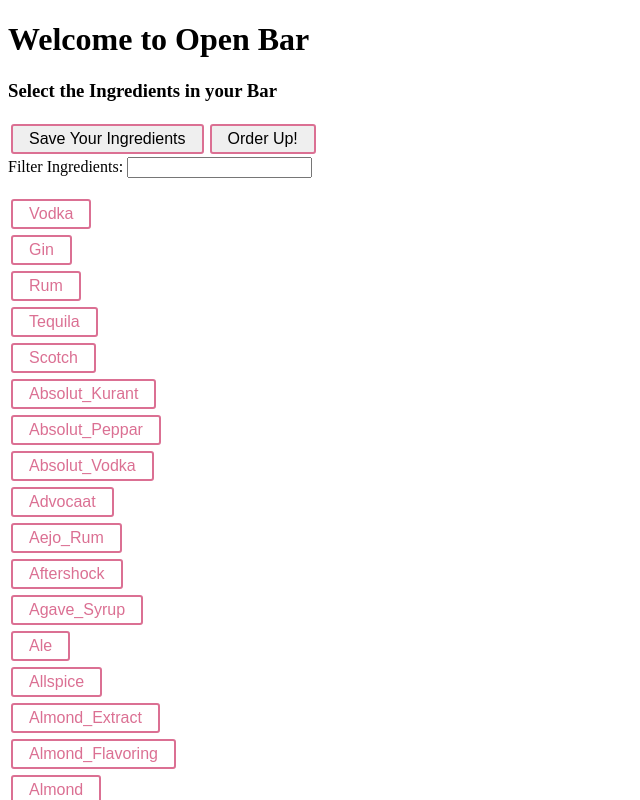
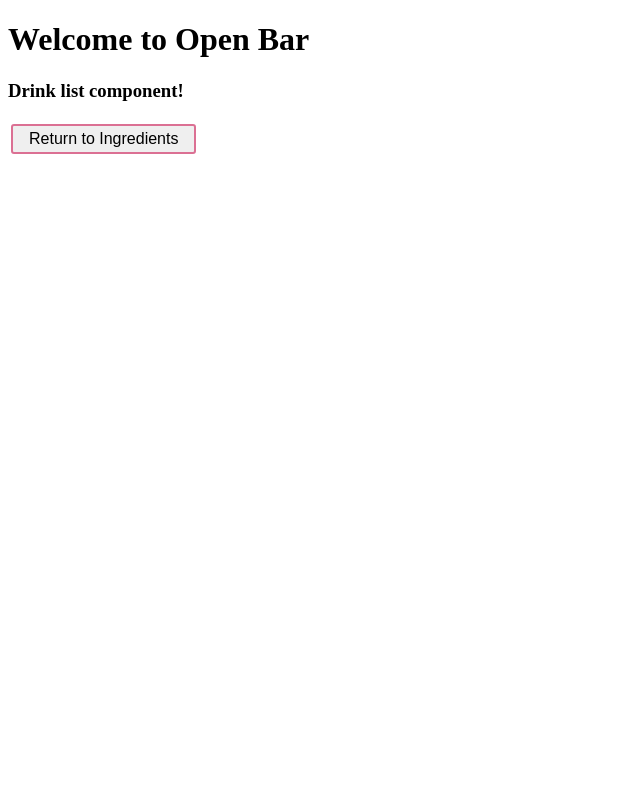
Before and after one commit to phamner/open-bar, a React app: page / in a window 1280 px wide. Both pictures are taken after a click on the button "Order Up!". Shown: the top 800 px of the page, without its empty margins (0-640 px from the left). Built offline with nearby package versions, Linux system fonts and the light colour scheme.

Commit message:
Add page changing functionality.

```diff
--- a/client/src/components/IngredientSelector.jsx
+++ b/client/src/components/IngredientSelector.jsx
@@ -23,8 +23,8 @@ const IngredientSelector = function(props){
   return(
     <div>
       <h3>Select the Ingredients in your Bar</h3>
-      <Button>Save Your Ingredients</Button>
-      <Button>Order Up!</Button>
+      <Button onClick={props.saveIngredients}>Save Your Ingredients</Button>
+      <Button onClick={props.renderDrinkList}>Order Up!</Button>
       <form>
         Filter Ingredients: <input type="text" name="name" onChange={props.handleFilterChange}/>
       </form>
--- a/client/src/components/Landing.jsx
+++ b/client/src/components/Landing.jsx
@@ -1,6 +1,7 @@
 import React, { Component } from 'react';
 import ReactDOM from 'react-dom';
 import IngredientSelector from './IngredientSelector.jsx';
+import DrinkList from './DrinkList.jsx'
 
 // const incredients = require('../../../database/allIngredients')
 
@@ -487,8 +488,13 @@ class Landing extends Component {
       filterDrinks: '',
       Page: 'Landing'
     };
+
     this.addItemToBar = this.addItemToBar.bind(this);
     this.handleFilterChange = this.handleFilterChange.bind(this);
+    this.renderDrinkList = this.renderDrinkList.bind(this);
+    this.renderLanding = this.renderLanding.bind(this);
+    this.saveIngredients = this.saveIngredients.bind(this);
+
   }
 
   addItemToBar(event){
@@ -499,6 +505,19 @@ class Landing extends Component {
     console.log(`The state of ${event.target.id} is ${this.state[event.target.id]}`)
   }
 
+  renderDrinkList(){
+    this.setState({
+      Page: 'DrinkList'
+    })
+  }
+
+  renderLanding(){
+    this.setState({
+      Page: 'Landing',
+      filterDrinks: ''
+    })
+  }
+
   handleFilterChange(event){
     this.setState({
       filterDrinks: event.target.value
@@ -506,16 +525,47 @@ class Landing extends Component {
     // this.props.onChange(event.target.value)
   }
 
+  saveIngredients(){
+    console.log('saving your ingredients to db')
+  }
+
   render() {
+    if (this.state.Page === 'Landing') {
       return (
         <div>
           <h1>
             Welcome to Open Bar
           </h1>
-        <IngredientSelector addItemToBar={this.addItemToBar} ingredients={this.state} handleFilterChange={this.handleFilterChange}/>
+          <IngredientSelector
+            addItemToBar={this.addItemToBar}
+            ingredients={this.state}
+            handleFilterChange={this.handleFilterChange}
+            renderDrinkList={this.renderDrinkList}
+            saveIngredients={this.saveIngredients}/>
         </div>
-    );
+      )
+    } else if (this.state.Page === 'DrinkList') {
+      return (
+        <div>
+          <h1>
+            Welcome to Open Bar
+          </h1>
+          <DrinkList renderLanding={this.renderLanding} />
+        </div>
+      )
+    }
   }
 }
 
+
+
+
+
+
+
+
+
+
+
+
 export default Landing;
```
Also changed, not shown: database/index.js (+18 -1 lines), 1 other file (tests, documents, lock files or other folders). Lines whose indentation alone changed are shown as unchanged.
